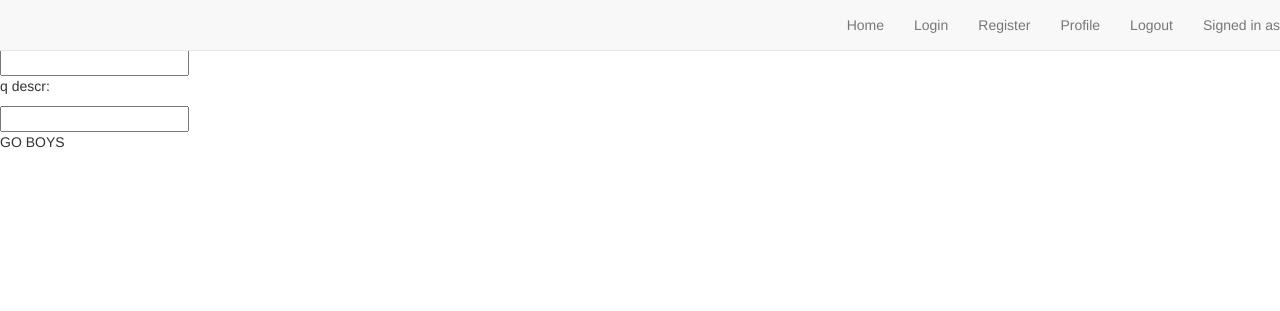
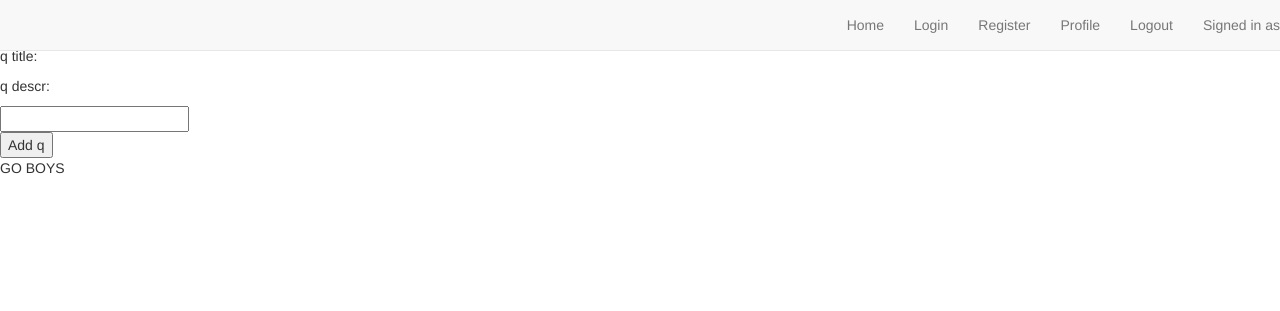
Before and after one commit to zameron/question-box, a Django app: page /stack/ in a window 1280 px wide. Shown: the top 311 px of the page. Run offline with Django 3.2, Linux system fonts and the light colour scheme; data that the repository does not hold is empty; some libraries are stand-ins or nearby versions.

Commit message:
herlku asdlf

```diff
--- a/stack/static/js/stack.js
+++ b/stack/static/js/stack.js
@@ -36,6 +36,9 @@
     })
 }
 
+$("#addQ").click(questionPost)
+
+
 function questionDelete(){
  jQuery.ajax({url:'/stack/questions/4', type:'DELETE'}).done(function(){
      location = location
--- a/stack/templates/stack.html
+++ b/stack/templates/stack.html
@@ -36,13 +36,15 @@
           </nav>
 
           <form>
+
+              <input type="text" id="addQ" name="vehicle"><br>
               <p>q title:</p>
-              <input type="text" id="addQ" name="vehicle"><br>
           </form>
           <form>
               <p>q descr:</p>
               <input type="text" id="addD" name="vehicle"><br>
           </form>
+          <button id="addQ">Add q</button><br>
           <div id="test"></div>
         GO BOYS
 
```
